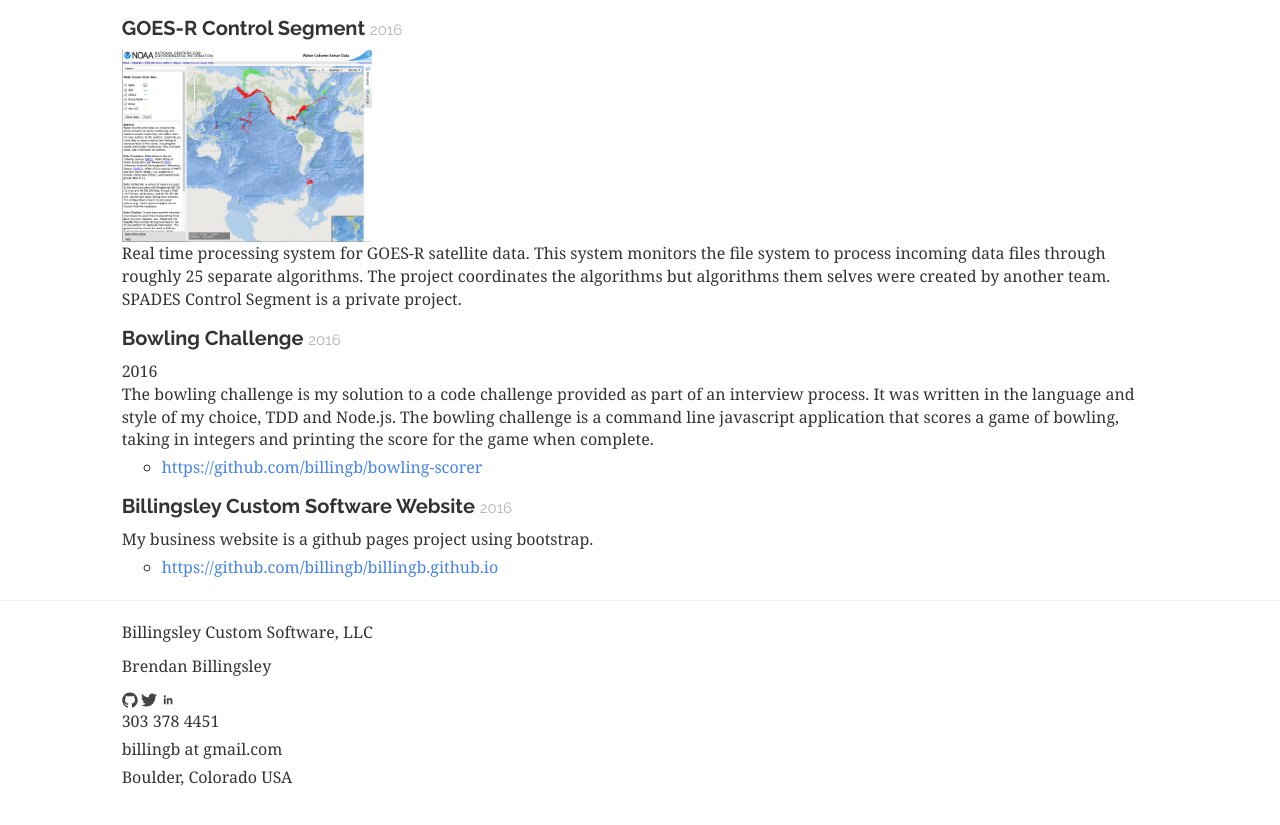
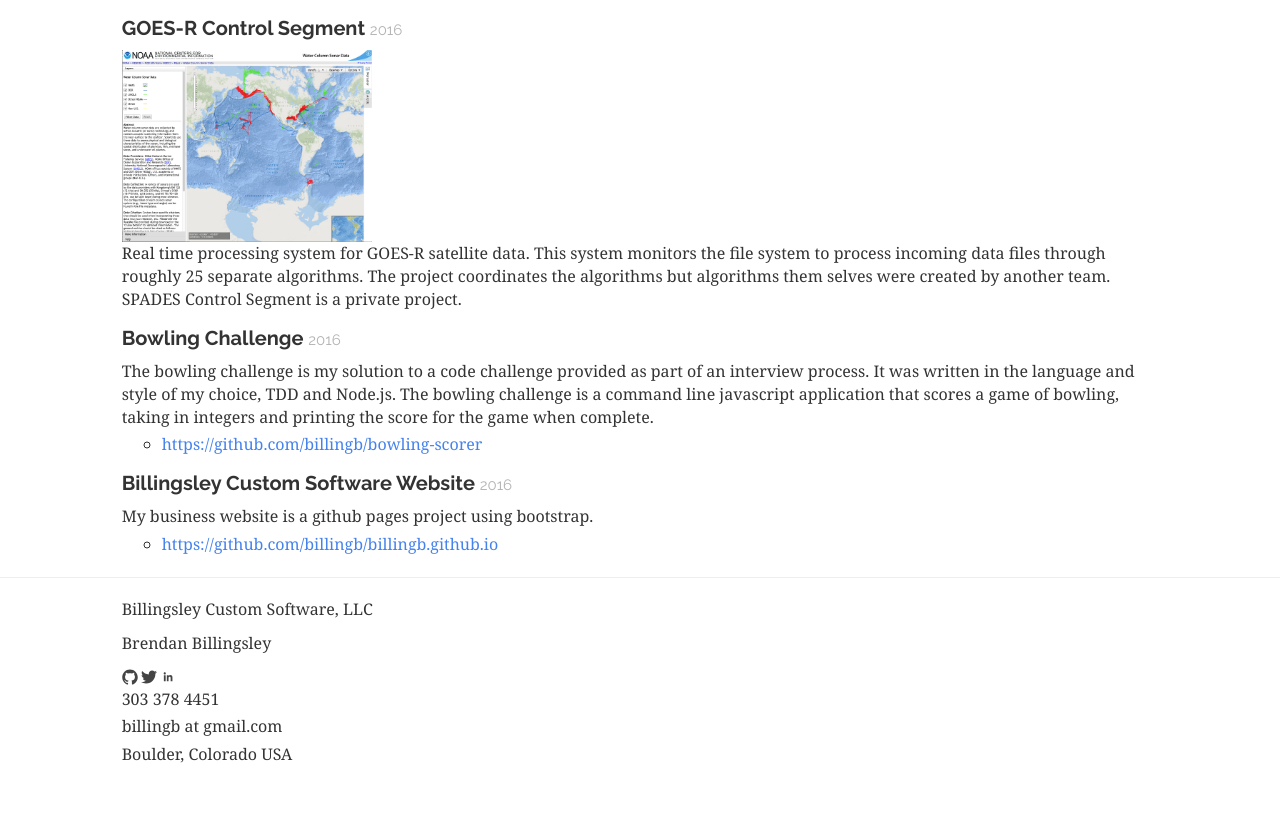
Before and after one commit to billingb/billingsley-custom-software-llc, a Jekyll site: the page built from portfolio.html, in a window 1280 px wide and 900 px high, scrolled down 743 px. Shown: the top 825 px of the window. Built offline with Jekyll 4.4.1, drawn with Linux system fonts in a browser that asks for light colours.

Commit message:
Remove separate date field missed in previous work

```diff
--- a/portfolio.html
+++ b/portfolio.html
@@ -48,7 +48,6 @@ layout: default
 
       <li class="entry">
         <h4>Bowling Challenge <small>2016</small></h4>
-        <div class="date">2016</div>
         <div class="description">The bowling challenge is my solution to a code challenge provided as part of an
           interview process. It was written in the language and style of my choice, TDD and Node.js. The bowling
           challenge is a command line javascript application that scores a game of bowling, taking in integers
```
